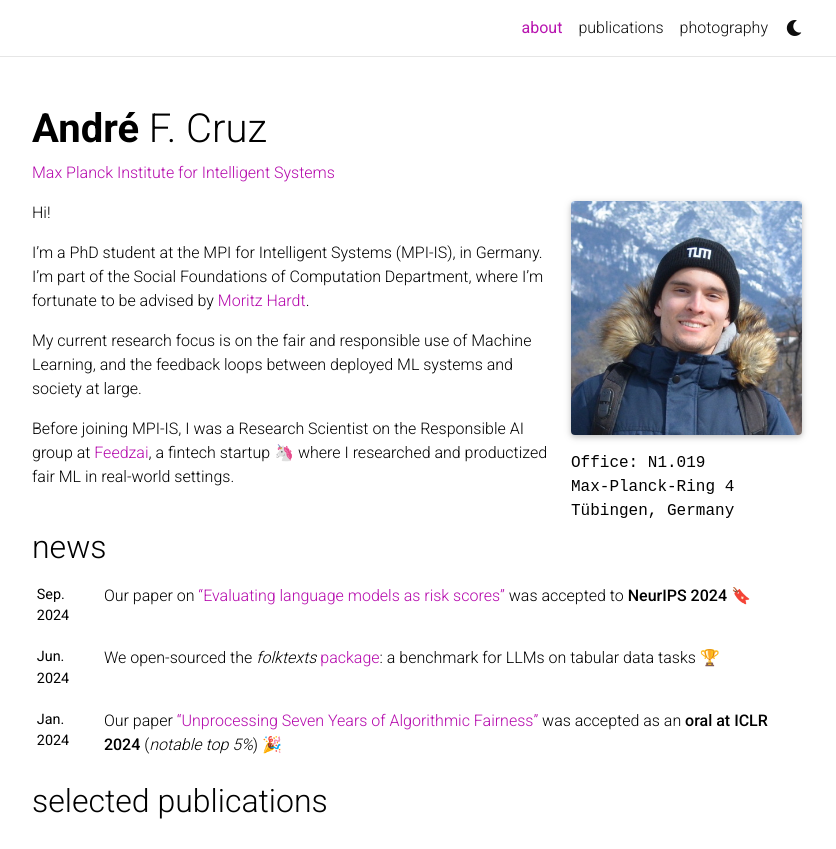
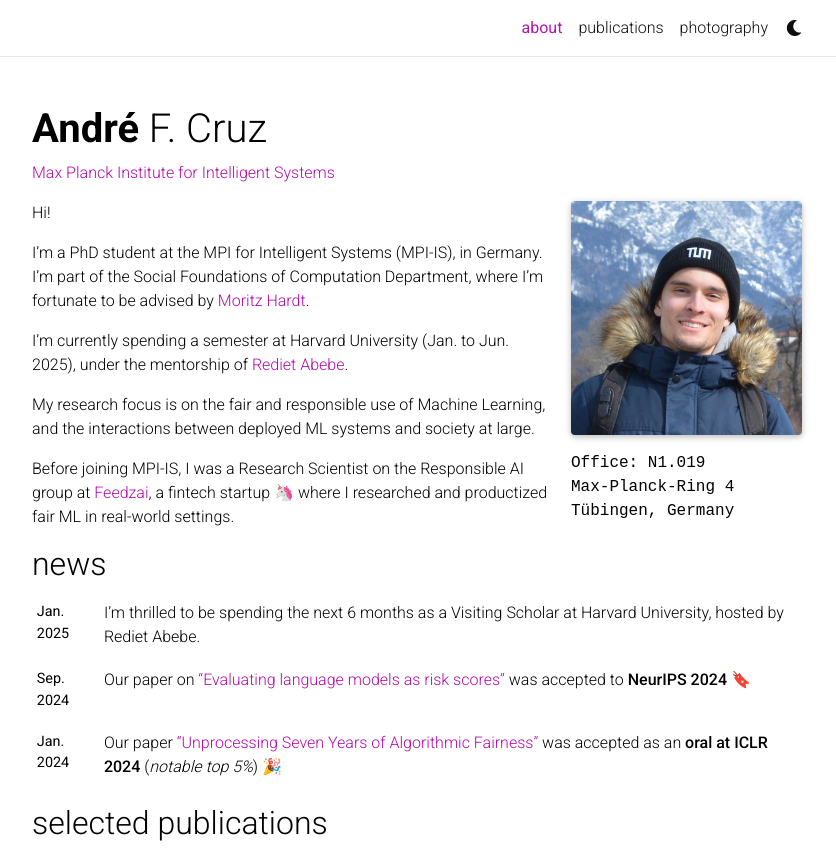
Before and after one commit to AndreFCruz/AndreFCruz.github.io, a Jekyll site: the page built from _pages/about.md, in a window 1280 px wide and 1091 px high, cut to the strip 0-849 px from the top of the window. Shown: the whole strip, without its empty margins (223-1059 px from the left). Built offline with Jekyll 4.4.1, drawn with Linux system fonts in a browser that asks for light colours; full-size pictures stand in for the smaller copies a plugin makes; emoji names are drawn with the system emoji font; comment, search, counter and statistics services are not loaded; a style sheet for code colours, icons or effects is not loaded.

Commit message:
updated personal website

```diff
--- a/_pages/about.md
+++ b/_pages/about.md
@@ -24,7 +24,9 @@
 I'm a PhD student at the MPI for Intelligent Systems (MPI-IS), in Germany.
 I'm part of the Social Foundations of Computation Department, where I'm fortunate to be advised by [Moritz Hardt](https://mrtz.org/).
 
-My current research focus is on the fair and responsible use of Machine Learning, and the feedback loops between deployed ML systems and society at large.
+I'm currently spending a semester at Harvard University (Jan. to Jun. 2025), under the mentorship of [Rediet Abebe](https://www.redietabebe.com).
+
+My research focus is on the fair and responsible use of Machine Learning, and the interactions between deployed ML systems and society at large.
 
 Before joining MPI-IS, I was a Research Scientist on the Responsible AI group
 at [Feedzai](https://research.feedzai.com/), a fintech startup :unicorn: where I researched and productized fair ML in real-world settings.
```
Also changed, not shown: _news/2025.01.01.md (added, +8 -0 lines), _news/_2024.06.12.md (renamed from _news/2024.06.12.md), assets/img/gallery/images/2018.08.20_1.jpg (deleted), assets/img/gallery/thumbnails/2018.08.20_1.jpg (deleted), assets/img/gallery/thumbnails/2024.09.20_Bavaria.jpg (added), assets/img/gallery/thumbnails/2024.12.10_Vancouver.jpg (added), assets/img/gallery/thumbnails/2024.12.20_Porto.jpg (added), 3 other files.
